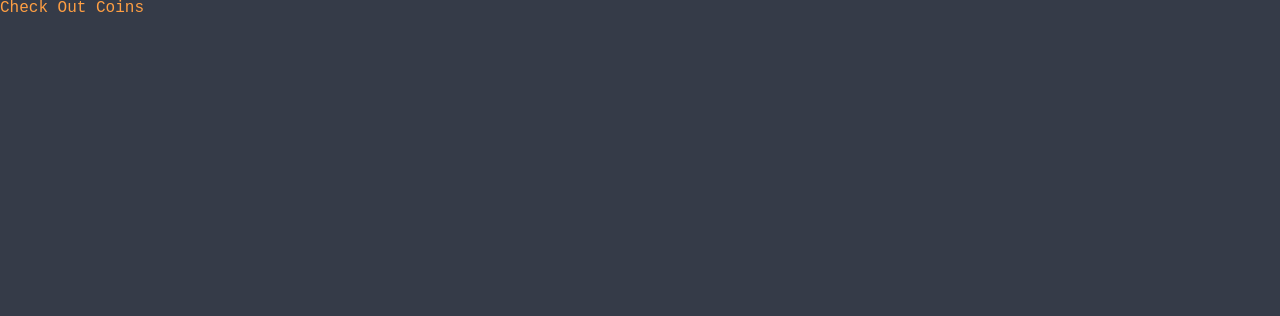
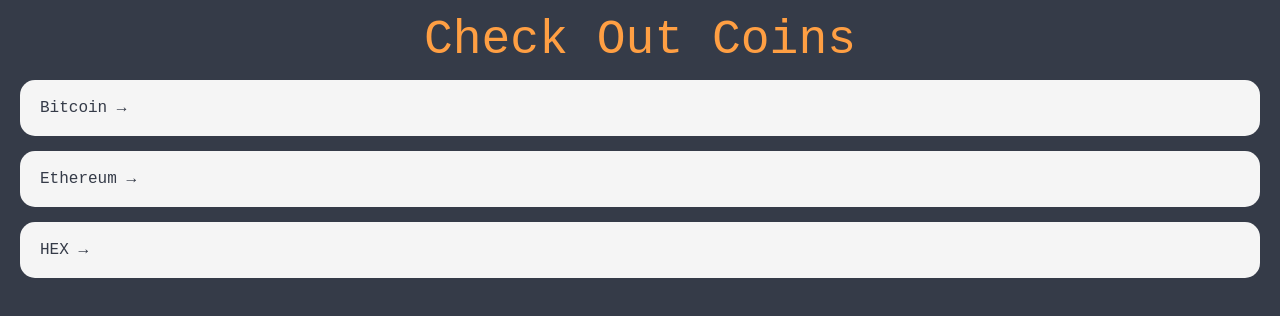
Before and after one commit to yeeSilver/react-master-study, a React (Create React App) app in the folder crypto-tracker/: page / in a window 1280 px wide. Shown: the top 316 px of the page. Built offline with nearby package versions, Linux system fonts and the light colour scheme.

Commit message:
:lipstick: coins component styled update

```diff
--- a/crypto-tracker/src/App.tsx
+++ b/crypto-tracker/src/App.tsx
@@ -2,7 +2,7 @@ import { createGlobalStyle } from "styled-components";
 import Router from "./Router";
 
 const GlobalStyle = createGlobalStyle`
-@import url('https://fonts.googleapis.com/css2?family=Do+Hyeon&family=Nanum+Gothic+Coding:wght@700&display=swap');
+@import url('https://fonts.googleapis.com/css2?family=Cousine:wght@700&family=Do+Hyeon&family=Roboto+Mono&display=swap');
   html, body, div, span, applet, object, iframe,
 h1, h2, h3, h4, h5, h6, p, blockquote, pre,
 a, abbr, acronym, address, big, cite, code,
@@ -50,12 +50,13 @@ table {
   box-sizing: border-box;
 }
 body{
-  font-family: 'Nanum Gothic Coding', monospace;
+	font-family: 'Cousine', monospace;
   background-color: ${(props) => props.theme.bgColor};
   color: ${(props) => props.theme.textColor};
 }
 a{
   text-decoration: none;
+	color: inherit;
 }
 `;
 
--- a/crypto-tracker/src/routes/Coins.tsx
+++ b/crypto-tracker/src/routes/Coins.tsx
@@ -1,14 +1,87 @@
 import React from "react";
+import { Link } from "react-router-dom";
 import styled from "styled-components";
+
+const Container = styled.div`
+  padding: 0px 20px;
+`;
+
+const Header = styled.header`
+  height: 10vh;
+  display: flex;
+  justify-content: center;
+  align-items: center;
+`;
+const CoinsList = styled.ul``;
+
+const Coin = styled.li`
+  margin-bottom: 15px;
+  border-radius: 15px;
+  background-color: whitesmoke;
+  color: ${(props) => props.theme.bgColor};
+  a {
+    display: block;
+    padding: 20px;
+    transition: color 0.2s ease-in;
+  }
+  &:hover {
+    a {
+      color: ${(props) => props.theme.accentColor};
+    }
+  }
+`;
 
 const Title = styled.h1`
   color: ${(props) => props.theme.accentColor};
+  font-size: 48px;
 `;
+
+const coins = [
+  {
+    id: "btc-bitcoin",
+    name: "Bitcoin",
+    symbol: "BTC",
+    rank: 1,
+    is_new: false,
+    is_active: true,
+    type: "coin",
+  },
+  {
+    id: "eth-ethereum",
+    name: "Ethereum",
+    symbol: "ETH",
+    rank: 2,
+    is_new: false,
+    is_active: true,
+    type: "coin",
+  },
+  {
+    id: "hex-hex",
+    name: "HEX",
+    symbol: "HEX",
+    rank: 3,
+    is_new: false,
+    is_active: true,
+    type: "token",
+  },
+];
 
 export default function Coins() {
   return (
     <>
-      <Title>Check Out Coins</Title>
+      <Container>
+        <Header>
+          <Title>Check Out Coins</Title>
+        </Header>
+        <CoinsList>
+          {/* coins의 coin마다 UI를 보여주고 싶어 &rarr;는 오른쪽 화살표임*/}
+          {coins.map((coin) => (
+            <Coin key={coin.id}>
+              <Link to={`/${coin.id}`}>{coin.name} &rarr;</Link>
+            </Coin>
+          ))}
+        </CoinsList>
+      </Container>
     </>
   );
 }
```
